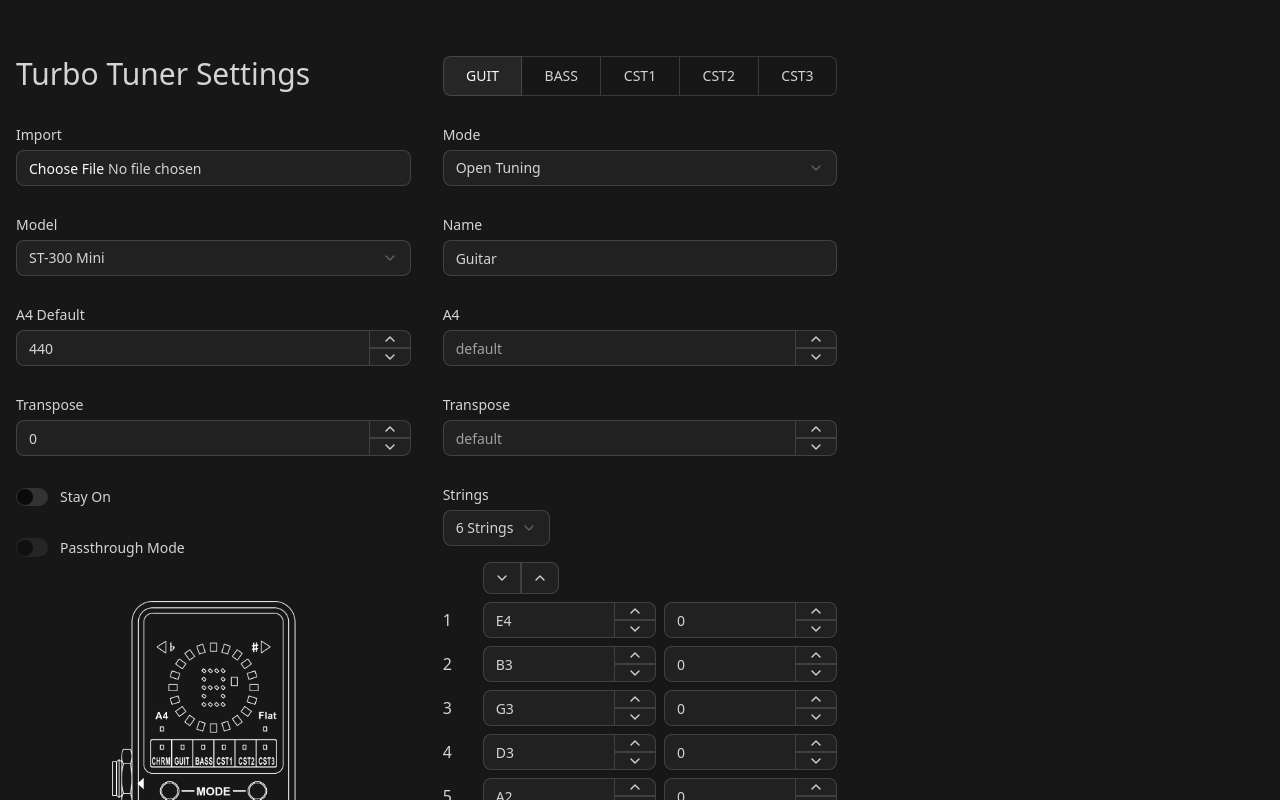
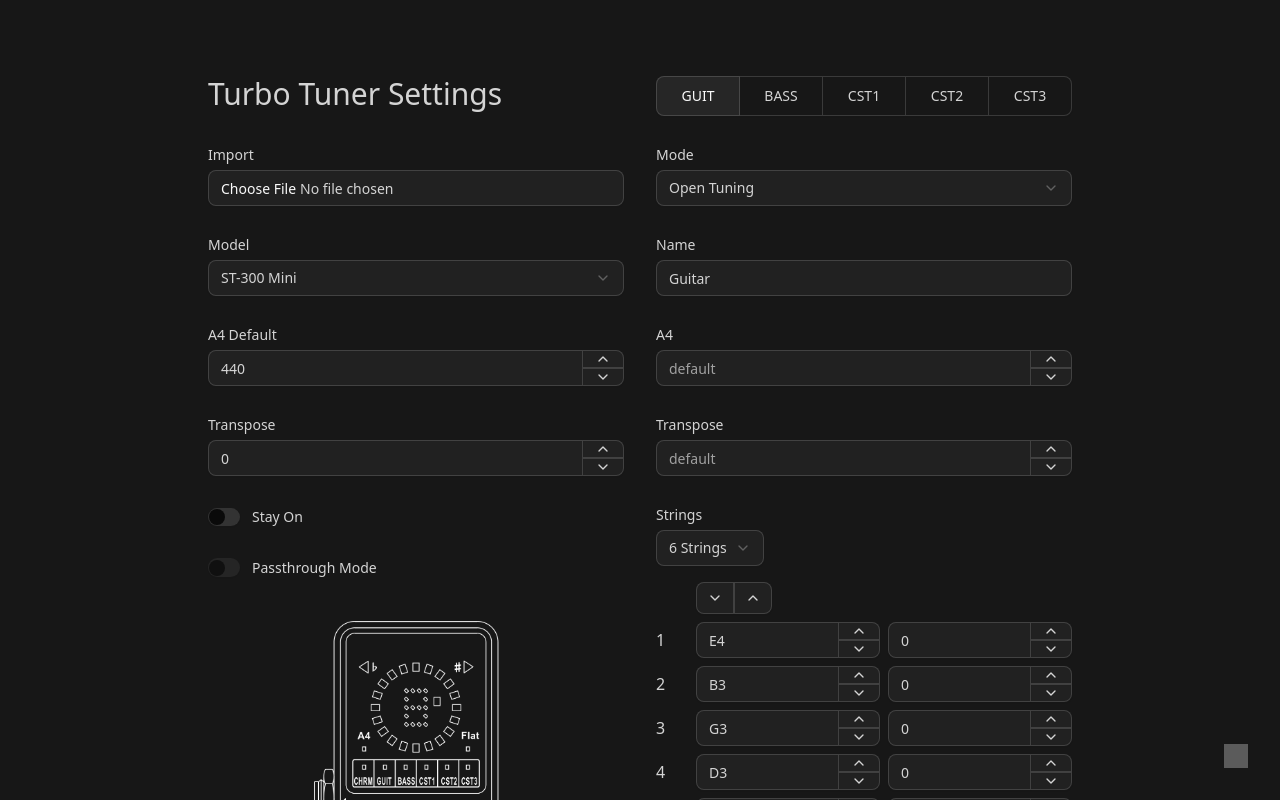
Before and after one commit to davidlyons/turbo-tuner, a React (Vite) app: page / in a window 1280 px wide. Shown: the top 800 px of the page. Built offline with nearby package versions, Linux system fonts and the light colour scheme; grey boxes are pictures that could not be loaded.

Commit message:
centered layout, repo link

```diff
--- a/src/App.tsx
+++ b/src/App.tsx
@@ -3,9 +3,18 @@
 function App() {
   return (
     <>
-      <div className="py-14">
-        <div className="container">
+      <div className="py-19">
+        <div className="mx-auto px-4 md:max-w-4xl">
           <TunerForm />
+
+          <div className="text-center">
+            <a
+              href="https://github.com/davidlyons/turbo-tuner"
+              className="right-4 bottom-4 inline-block p-4 opacity-50 transition-opacity hover:opacity-100 lg:absolute"
+            >
+              <img className="inline size-6" src="https://cdn.simpleicons.org/github/white" />
+            </a>
+          </div>
         </div>
       </div>
     </>
--- a/src/TunerForm.tsx
+++ b/src/TunerForm.tsx
@@ -86,7 +86,7 @@
     <>
       <Form {...form}>
         <form onSubmit={form.handleSubmit(onSubmit)}>
-          <div className="grid-cols-3 gap-8 lg:grid">
+          <div className="grid-cols-2 gap-8 md:grid">
             <div className="col-span-1">
               <h1 className="mb-9 text-3xl">Turbo Tuner Settings</h1>
 
--- a/src/index.css
+++ b/src/index.css
@@ -3,13 +3,13 @@
 
 @custom-variant dark (&:where(.dark, .dark *));
 
-@theme {
+/* @theme {
 }
 
 @utility container {
   margin-inline: auto;
   padding-inline: 1rem;
-}
+} */
 
 @layer base {
   svg {
```
